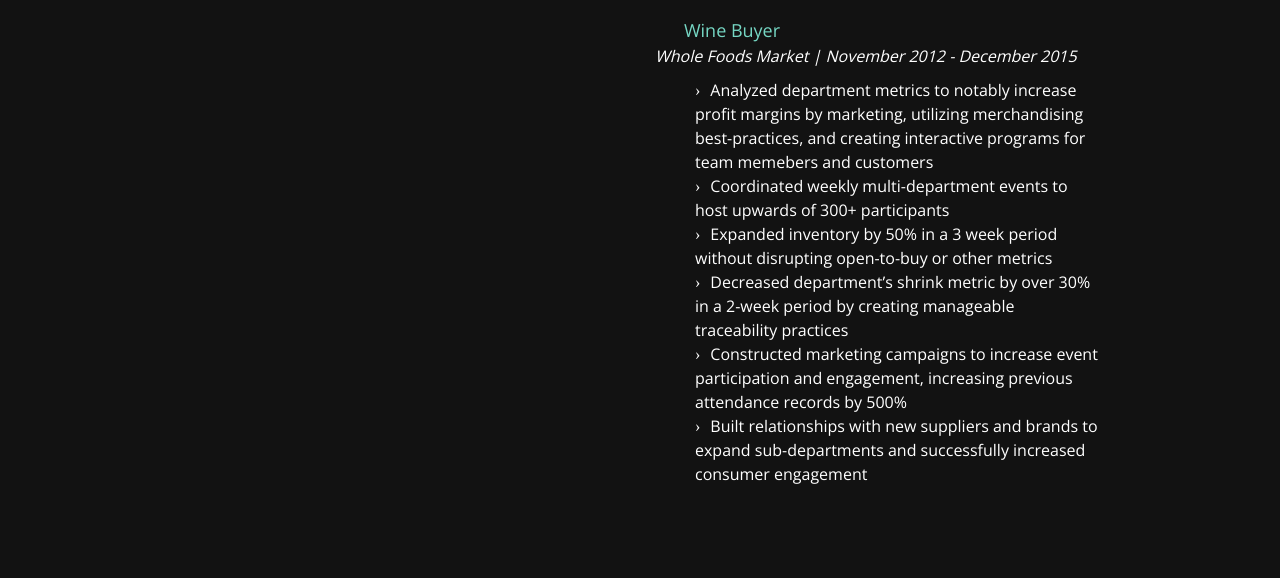
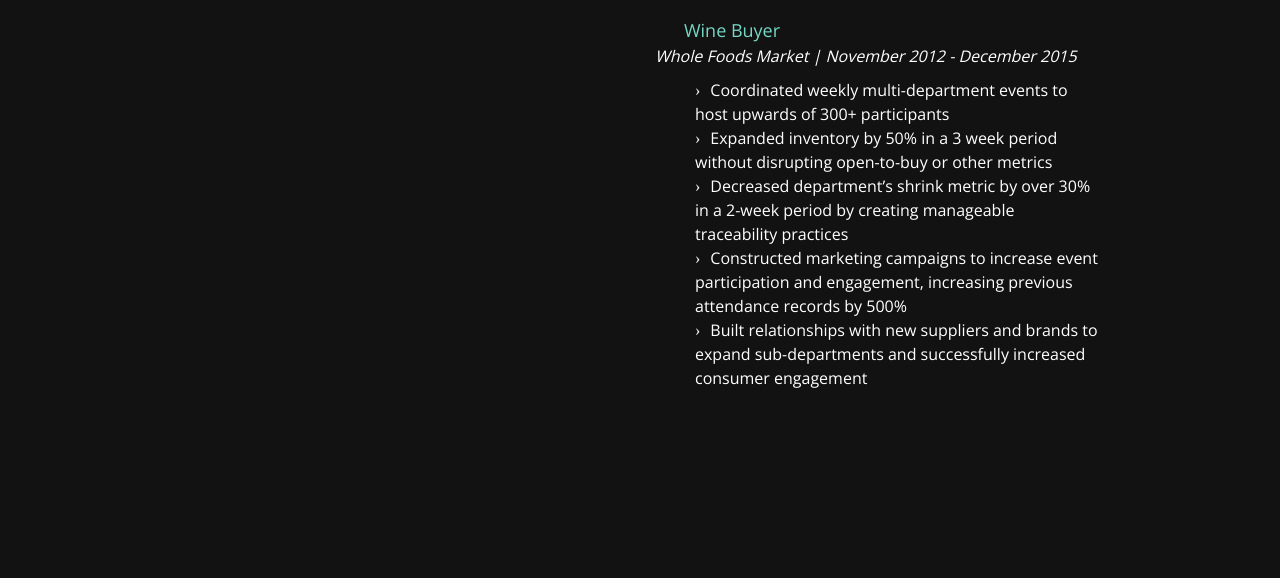
Before and after one commit to morgen-montgomery/morgen-montgomery.github.io, a plain HTML site: page index.html in a window 1280 px wide. Shown: the part 3055-3633 px from the top of the page. Drawn offline with nearby package versions, Linux system fonts and the light colour scheme.

Commit message:
wine buyer updated

```diff
--- a/index.html
+++ b/index.html
@@ -176,7 +176,6 @@
 						<h4>Wine Buyer</h4>
 						<p class="title">Whole Foods Market | November 2012 - December 2015
 							<ul>
-								<li>Analyzed department metrics to notably increase profit margins by marketing, utilizing merchandising best-practices, and creating interactive programs for team memebers and customers</li>
 								<li>Coordinated weekly multi-department events to host upwards of 300+ participants</li>
 								<li>Expanded inventory by 50% in a 3 week period without disrupting open-to-buy or other metrics</li>
 								<li>Decreased department’s shrink metric by over 30% in a 2-week period by creating manageable traceability practices</li>
```
